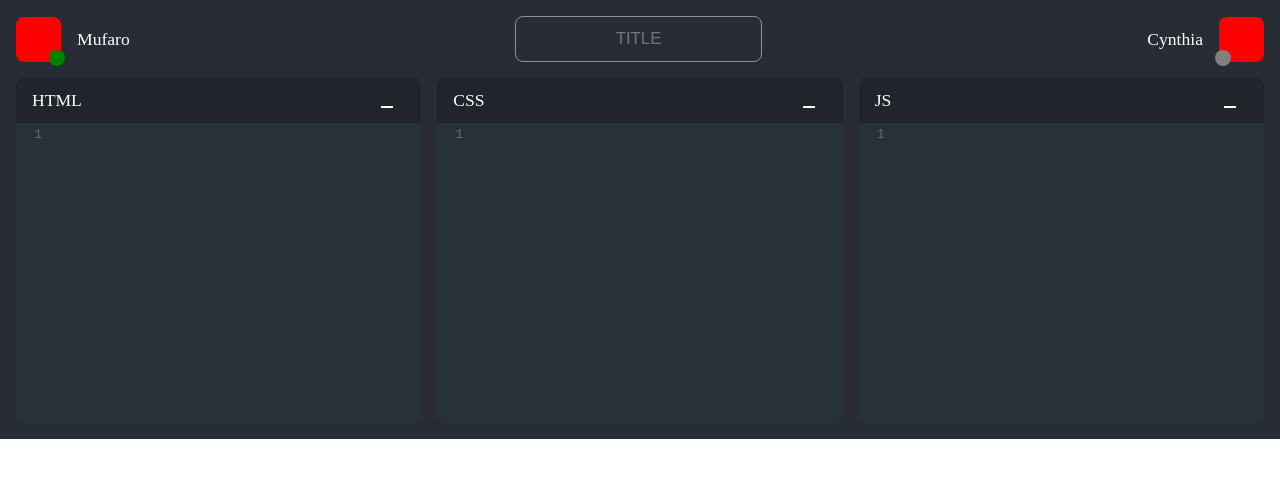
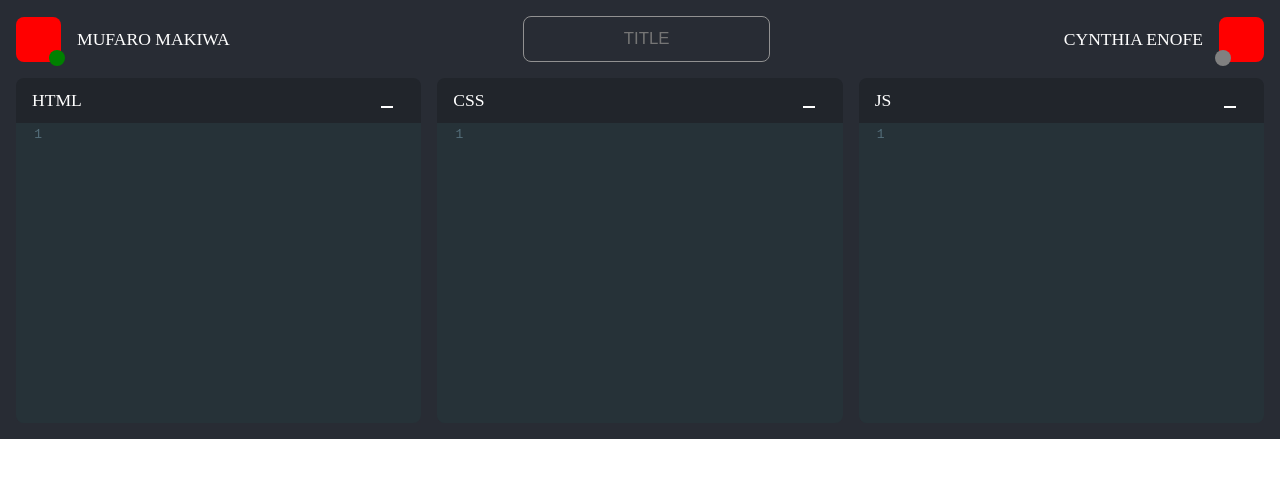
Before and after one commit to sarahrittgers26/sps-2021-team-18, a React (Create React App) app: page /#/ in a window 1280 px wide. Shown: the top 478 px of the page. Built offline with nearby package versions, Linux system fonts and the light colour scheme.

Commit message:
Change pname to uppercase

```diff
--- a/src/main/webapp/components/Editor/Navbar.js
+++ b/src/main/webapp/components/Editor/Navbar.js
@@ -15,7 +15,7 @@ function Navbar(props) {
     <div>
       <div className="Navbar_container">
         <Profile
-          name="Mufaro"
+          name="Mufaro Makiwa"
           side="L"
           active={true}/>
 
@@ -32,7 +32,7 @@ function Navbar(props) {
         </div>
 
         <Profile
-          name="Cynthia"
+          name="Cynthia Enofe"
           side="R"
           active={false}/>
       </div>
--- a/src/main/webapp/components/Editor/Profile.css
+++ b/src/main/webapp/components/Editor/Profile.css
@@ -20,6 +20,7 @@
 .Profile_name {
   font-size: 1.1rem;
   padding: 8px 16px;
+  text-transform: uppercase;
 }
 
 .Profile_activity {
```
Also changed, not shown: 2 other files (tests, documents, lock files or other folders).
